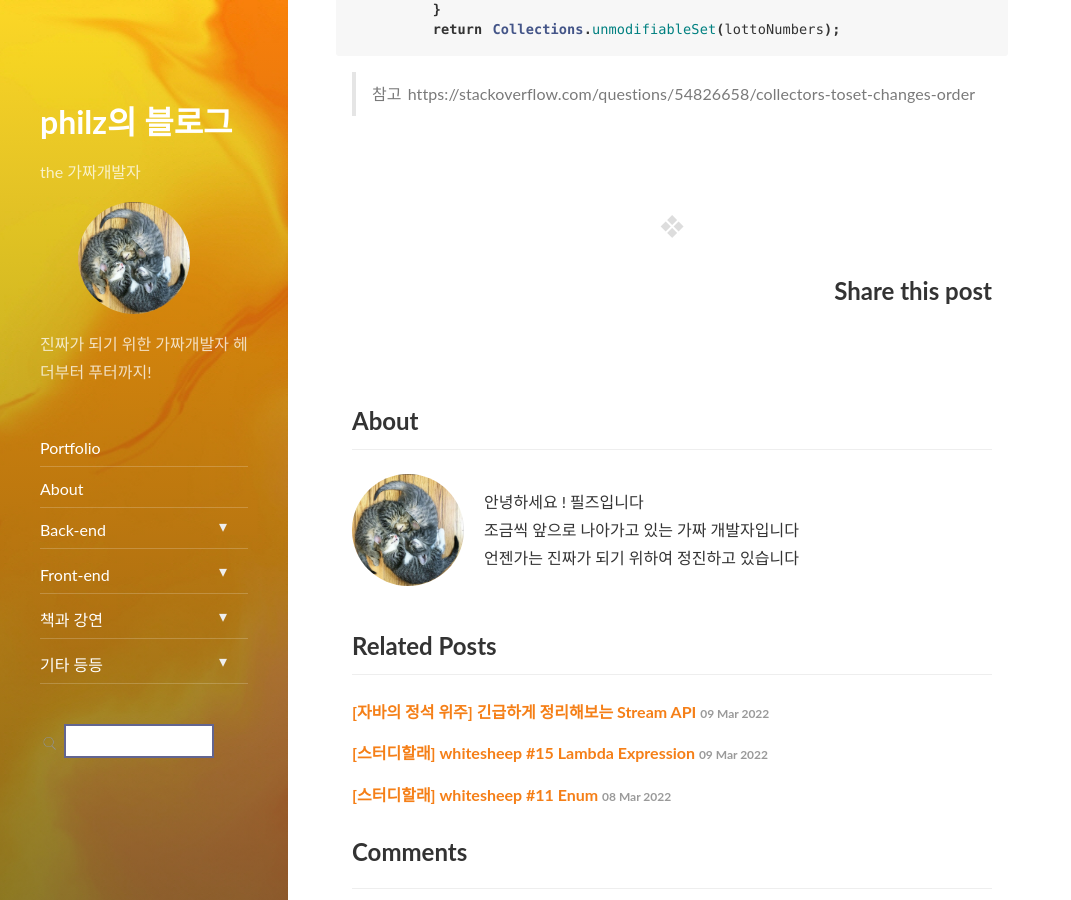
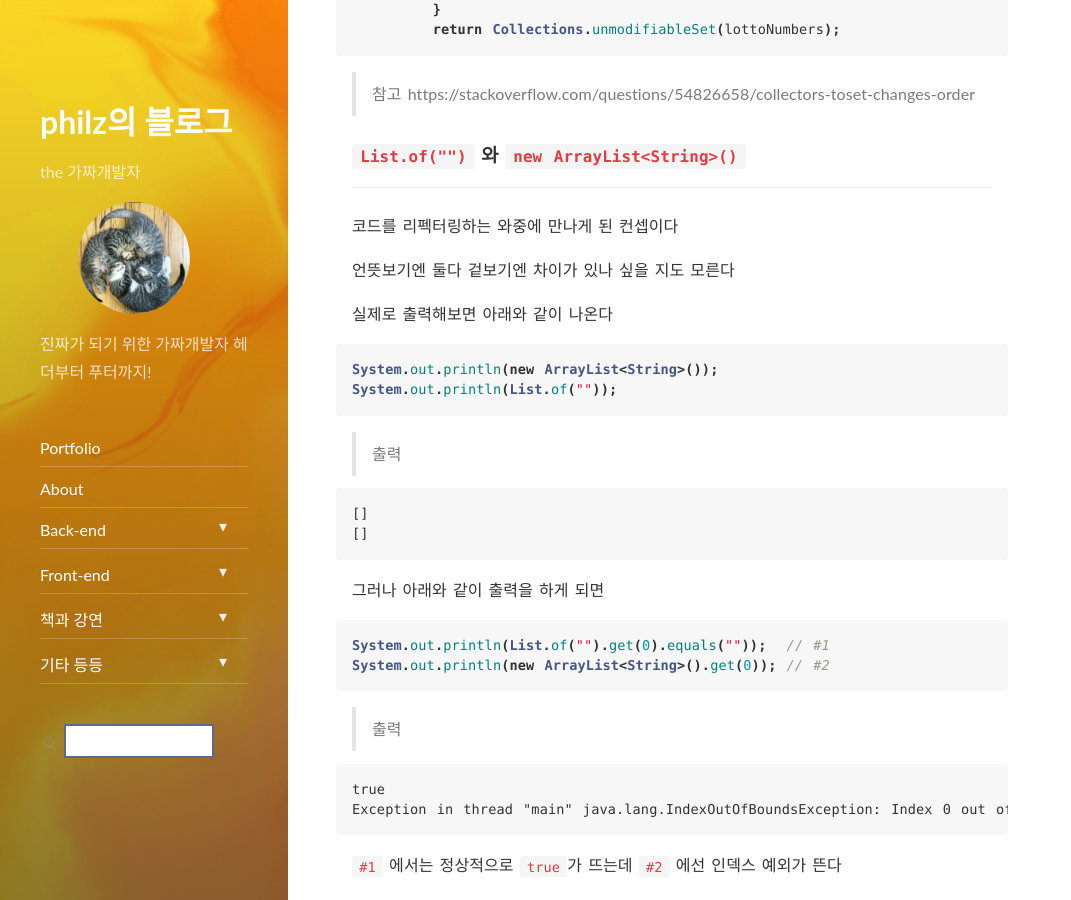
Before and after one commit to progress0407/progress0407.github.io, a Jekyll site: the page built from _posts/backend/wooteco/2022-03-01-wooteco-lotto-mission-review.md, in a window 1280 px wide and 900 px high, scrolled down 1561 px. Shown: the whole window, without its empty margins (0-1071 px from the left). Built offline with Jekyll 4.4.1, drawn with Linux system fonts in a browser that asks for light colours; nearby versions of some CDN libraries; some of the changed text lies outside the part shown.

Commit message:
로또 리뷰 업데이트

````diff
--- a/_posts/backend/wooteco/2022-03-01-wooteco-lotto-mission-review.md
+++ b/_posts/backend/wooteco/2022-03-01-wooteco-lotto-mission-review.md
@@ -61,3 +61,62 @@ comments: true
 
 > 참고
 > https://stackoverflow.com/questions/54826658/collectors-toset-changes-order
+
+### `List.of("")` 와 `new ArrayList<String>()`
+
+---
+
+코드를 리펙터링하는 와중에 만나게 된 컨셉이다
+
+언뜻보기엔 둘다 겉보기엔 차이가 있나 싶을 지도 모른다
+
+실제로 출력해보면 아래와 같이 나온다
+
+```java
+System.out.println(new ArrayList<String>());
+System.out.println(List.of(""));
+```
+
+> 출력
+
+```
+[]
+[]
+```
+
+그러나 아래와 같이 출력을 하게 되면
+
+```java
+System.out.println(List.of("").get(0).equals(""));  // #1
+System.out.println(new ArrayList<String>().get(0)); // #2
+```
+
+> 출력
+
+```
+true
+Exception in thread "main" java.lang.IndexOutOfBoundsException: Index 0 out of bounds for length 0
+```
+
+`#1` 에서는 정상적으로 `true`가 뜨는데
+`#2` 에선 인덱스 예외가 뜬다
+
+아래의 예시를 보면 이해할 수 있다
+
+```java
+System.out.println(List.of("").size()); // 1
+System.out.println(new ArrayList<String>().size());  // 0
+```
+
+위 상황은 아래와 같은 코드의 파라미터로 받는 부분에서 발생하였다
+
+```java
+public List<LottoTicket> createManualTickets(List<String> manualTicketNumbers) {
+    return manualTicketNumbers.stream()
+            .map(LottoTicket::new)
+            .collect(Collectors.toCollection(LinkedList::new));
+}
+```
+
+`List.of("")`의 경우 원소를 하나 가지고 있는 컬렉션이기 때문에 스트림에서 소모되어 도메인 규칙에 어긋나서 예외가 발생했지만 (공백을 허용하지 않는다는 규칙이 있다)
+`new ArrayList<>()`는 빈 컬렉션이므로 스트림에서 소모가 되지 않았기 때문에 통과되었다
````
Also changed, not shown: other parts of _posts/backend/wooteco/2022-03-01-wooteco-lotto-mission-review.md (+1 -1 lines), _posts/backend/jpa/2022-02-25-yhkim-jpa-app-part-two-2.md (+39 -0 lines).
